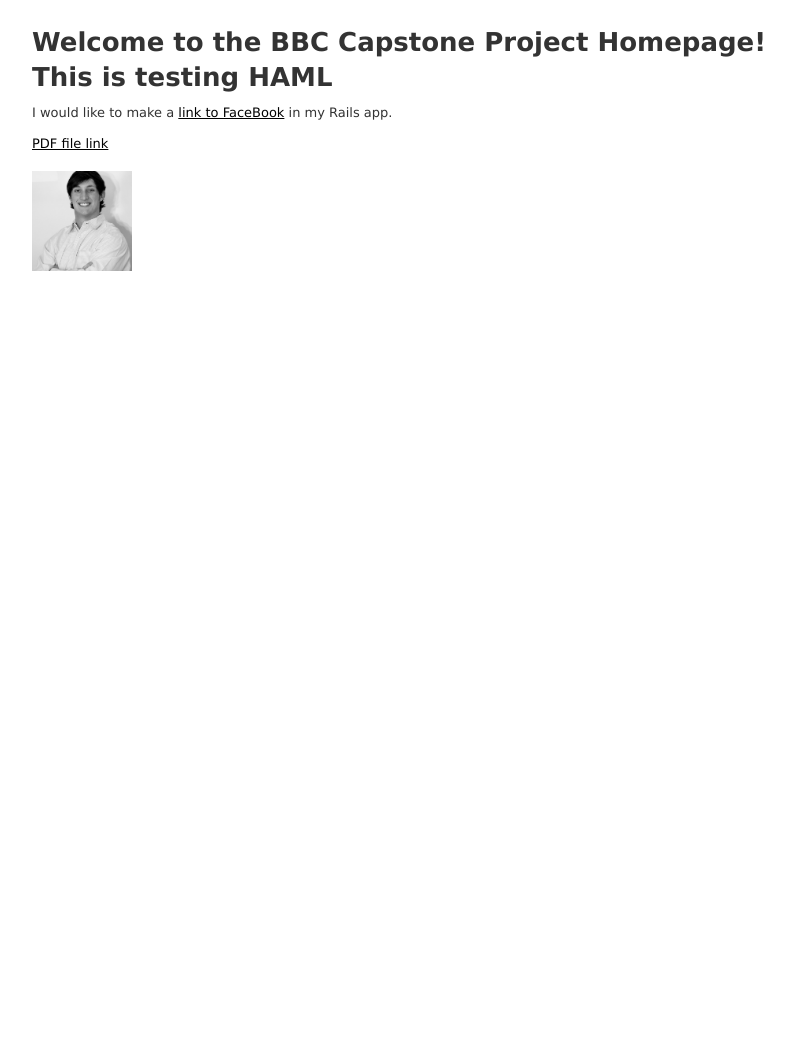
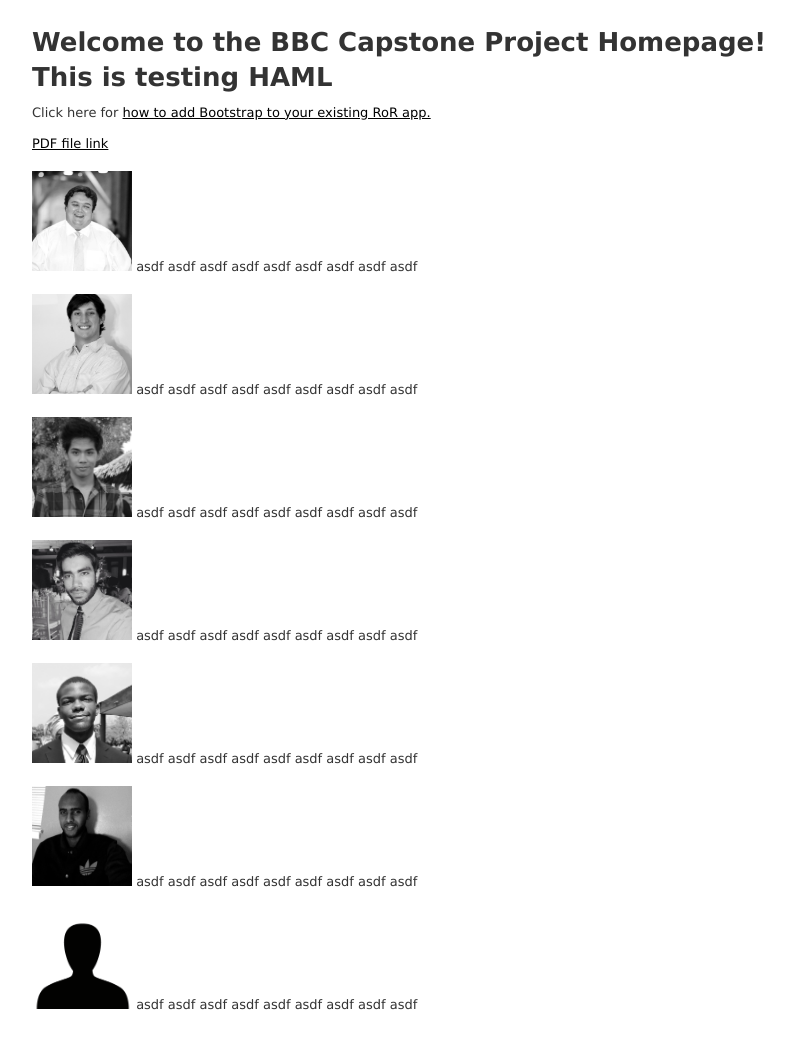
Before and after one commit to Lexxeous/capstone_2_website, a Rails app: page / in a window 1280 px wide. Shown: the whole page, without its empty margins (1-795 px from the left). Before the commit the page ends 271 px from the top, so only its background shows below. Run offline with Rails 7, Linux system fonts and the light colour scheme; style sheets or scripts are compiled from the project's sources.

Commit message:
Bootstrap and biographies prep

```diff
--- a/app/views/welcome/index.html.haml
+++ b/app/views/welcome/index.html.haml
@@ -2,13 +2,36 @@
 %h1 This is testing HAML
 
 %p
-  I would like to make a
-  =link_to "link to FaceBook", "https://facebook.com"
-  in my Rails app.
+  Click here for
+  =link_to "how to add Bootstrap to your existing RoR app.", "https://medium.freecodecamp.org/add-bootstrap-to-your-ruby-on-rails-project-8d76d70d0e3b"
 
 =link_to "PDF file link", "test_pdf.pdf"
 
 - 2.times do
   %br
-
+=image_tag "odell_headshot.png", width: "100"
+asdf asdf asdf asdf asdf asdf asdf asdf asdf
+- 2.times do
+  %br
 =image_tag "gibson_headshot.png", width: "100"
+asdf asdf asdf asdf asdf asdf asdf asdf asdf
+- 2.times do
+  %br
+=image_tag "adair_headshot.png", width: "100"
+asdf asdf asdf asdf asdf asdf asdf asdf asdf
+- 2.times do
+  %br
+=image_tag "chulani_headshot.png", width: "100"
+asdf asdf asdf asdf asdf asdf asdf asdf asdf
+- 2.times do
+  %br
+=image_tag "iyizoba_headshot.png", width: "100"
+asdf asdf asdf asdf asdf asdf asdf asdf asdf
+- 2.times do
+  %br
+=image_tag "hashi_headshot.png", width: "100"
+asdf asdf asdf asdf asdf asdf asdf asdf asdf
+- 2.times do
+  %br
+=image_tag "blank_headshot.png", width: "100"
+asdf asdf asdf asdf asdf asdf asdf asdf asdf
```
